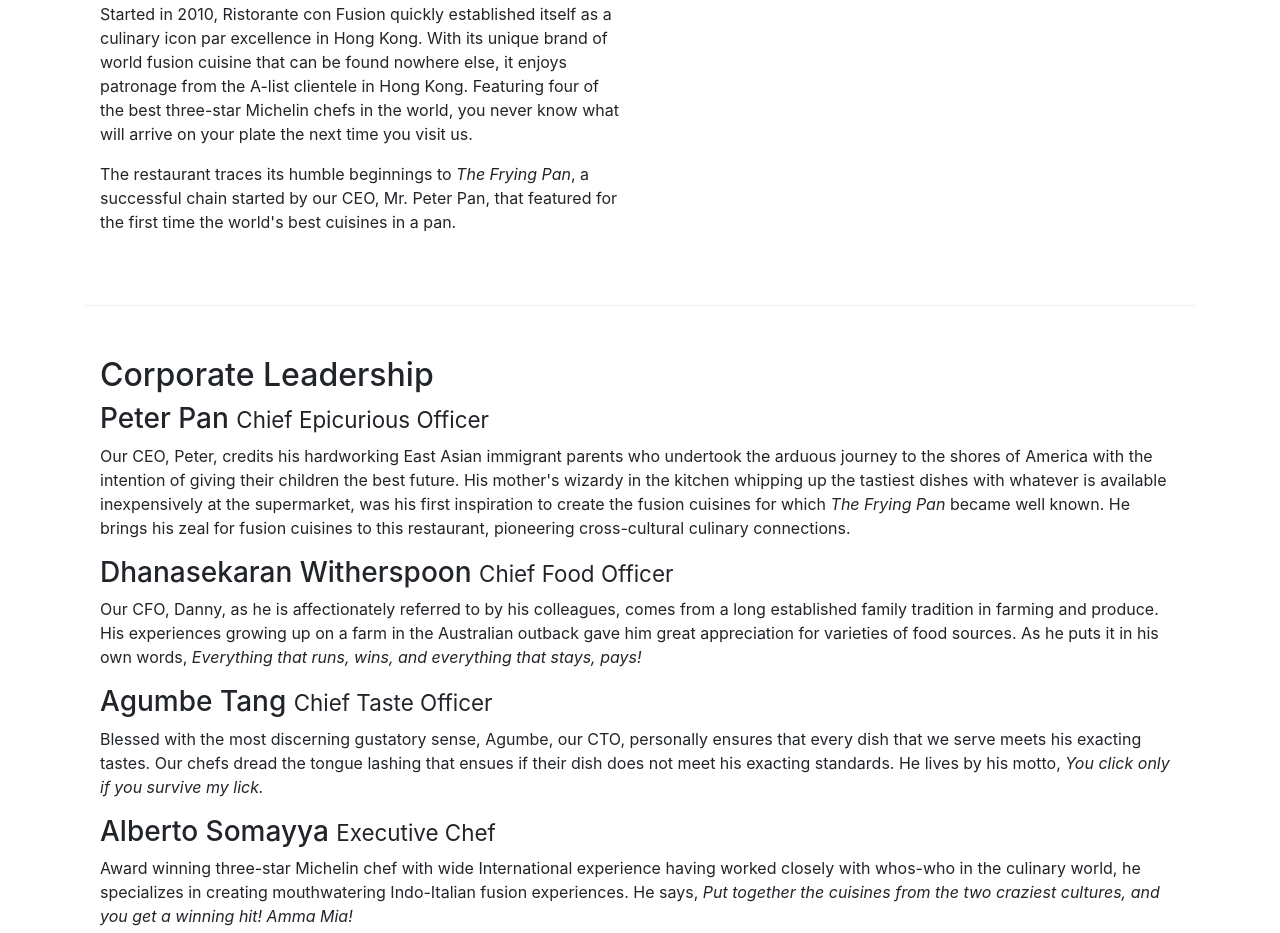
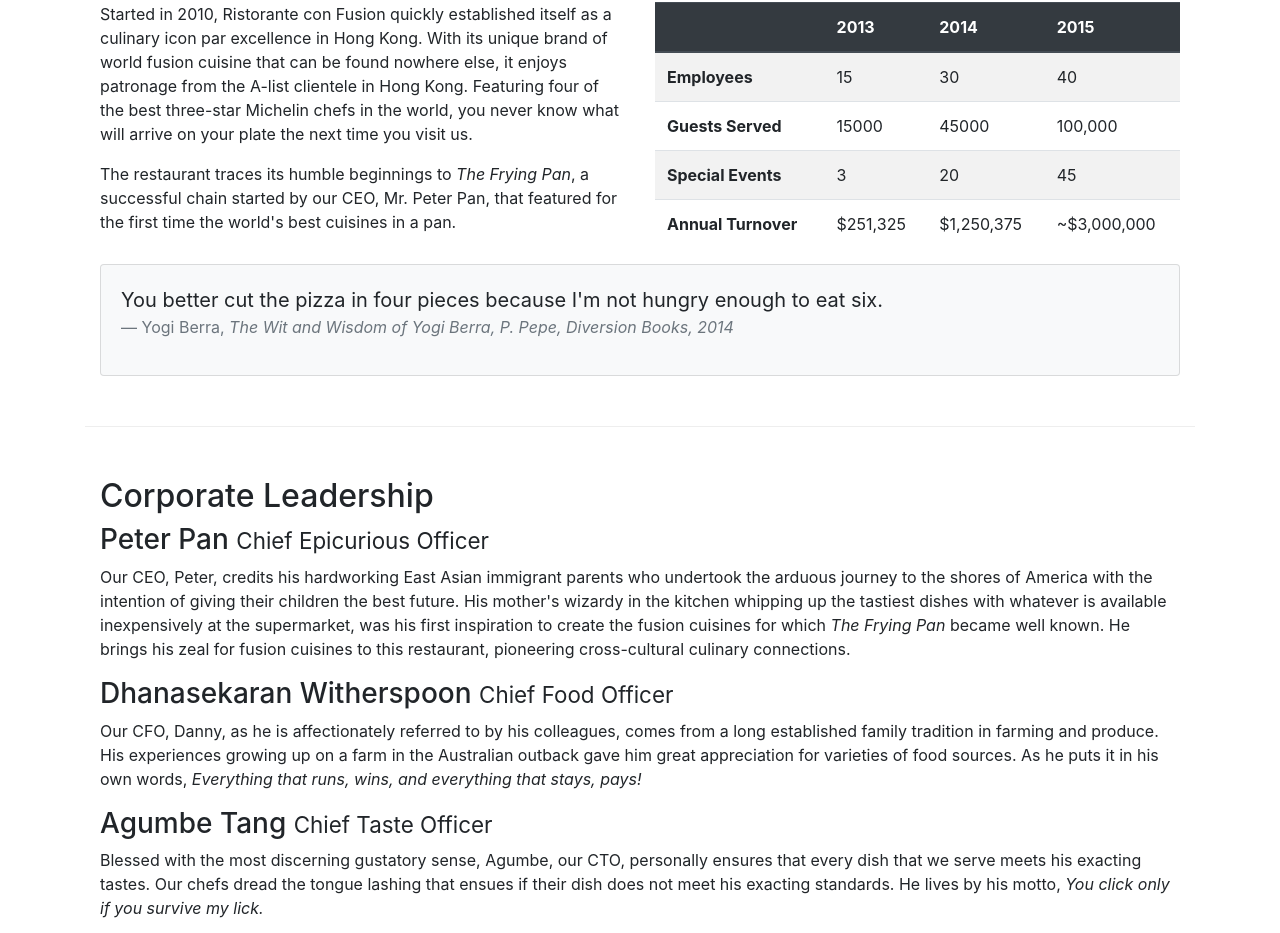
Before and after one commit to Fahad032/coursera-bootstrap, a website: page aboutus.html in a window 1280 px wide. Shown: the part 559-1492 px from the top of the page. Drawn offline with nearby package versions, Linux system fonts and the light colour scheme.

Commit message:
table & Cards.

```diff
--- a/aboutus.html
+++ b/aboutus.html
@@ -77,7 +77,60 @@
                     our CEO, Mr. Peter Pan, that featured for the first time the world's best cuisines in a pan.</p>
             </div>
             <div class="col-12 col-sm">
+                <h2>Facts &amp; Figures</h2>
+                <div class="table-responsive">
+                    <table class="table table-striped">
+                        <thead class="thead-dark">
+                            <tr>
+                                <th>&nbsp;</th>
+                                <th>2013</th>
+                                <th>2014</th>
+                                <th>2015</th>
+                            </tr>
+                        </thead>
+                        <tbody>
+                            <tr>
+                                <th>Employees</th>
+                                <td>15</td>
+                                <td>30</td>
+                                <td>40</td>
+                            </tr>
+                            <tr>
+                                <th>Guests Served</th>
+                                <td>15000</td>
+                                <td>45000</td>
+                                <td>100,000</td>
+                            </tr>
+                            <tr>
+                                <th>Special Events</th>
+                                <td>3</td>
+                                <td>20</td>
+                                <td>45</td>
+                            </tr>
+                            <tr>
+                                <th>Annual Turnover</th>
+                                <td>$251,325</td>
+                                <td>$1,250,375</td>
+                                <td>~$3,000,000</td>
+                            </tr>
+                        </tbody>
+                    </table>
+                </div>
             </div>
+
+            <div class="col-12">
+                <div class="card card-body bg-light">
+                    <blockquote class="blockquote">
+                        <p class="mb-0">You better cut the pizza in four pieces because
+                            I'm not hungry enough to eat six.</p>
+                        <footer class="blockquote-footer">Yogi Berra,
+                            <cite title="Source Title">The Wit and Wisdom of Yogi Berra,
+                                P. Pepe, Diversion Books, 2014</cite>
+                        </footer>
+                    </blockquote>
+                </div>
+            </div>
+
         </div>
 
 
@@ -106,6 +159,26 @@
                     having worked closely with whos-who in the culinary world, he specializes in creating mouthwatering
                     Indo-Italian fusion experiences. He says, <em>Put together the cuisines from the two craziest
                         cultures, and you get a winning hit! Amma Mia!</em></p>
+            </div>
+        </div>
+
+        <div class="row row-content">
+            <div class="col-12 col-sm-6">
+                <div class="card">
+                    <h3 class="card-header bg-primary text-white">Facts At a Glance</h3>
+                    <div class="card-body">
+                        <dl class="row">
+                            <dt class="col-6">Started</dt>
+                            <dd class="col-6">3 Feb. 2013</dd>
+                            <dt class="col-6">Major Stake Holder</dt>
+                            <dd class="col-6">HK Fine Foods Inc.</dd>
+                            <dt class="col-6">Last Year's Turnover</dt>
+                            <dd class="col-6">$1,250,375</dd>
+                            <dt class="col-6">Employees</dt>
+                            <dd class="col-6">40</dd>
+                        </dl>
+                    </div>
+                </div>
             </div>
         </div>
 
```
